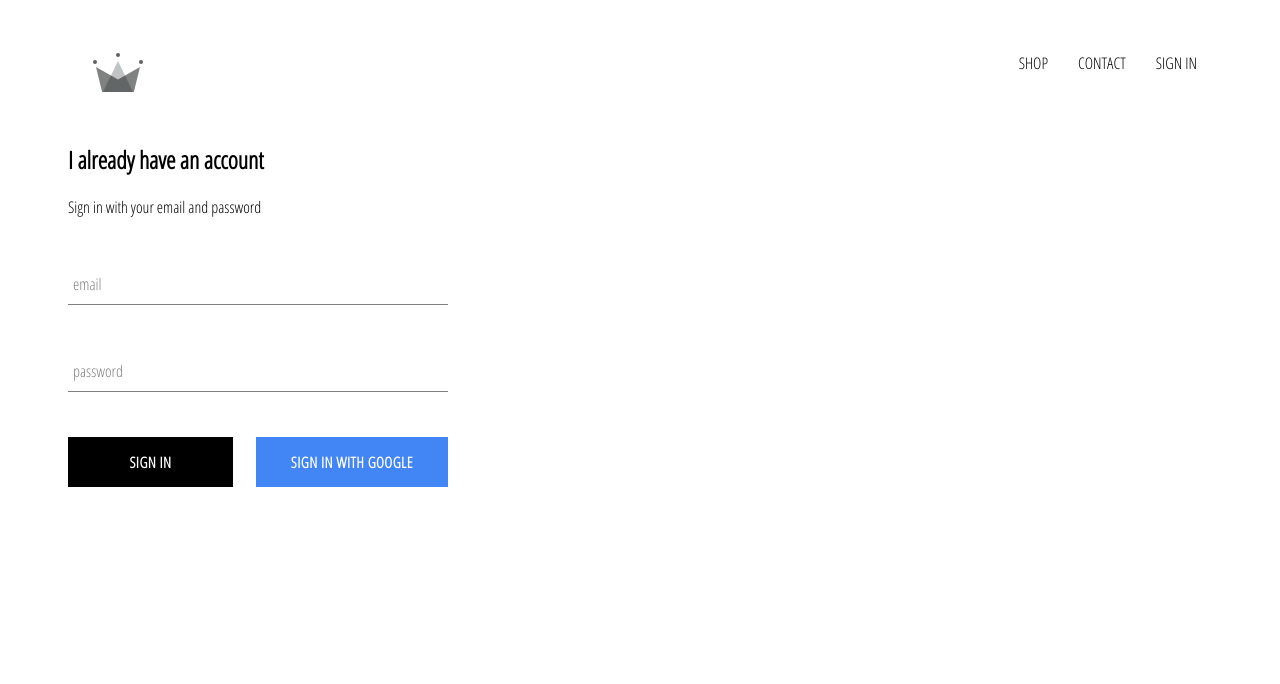
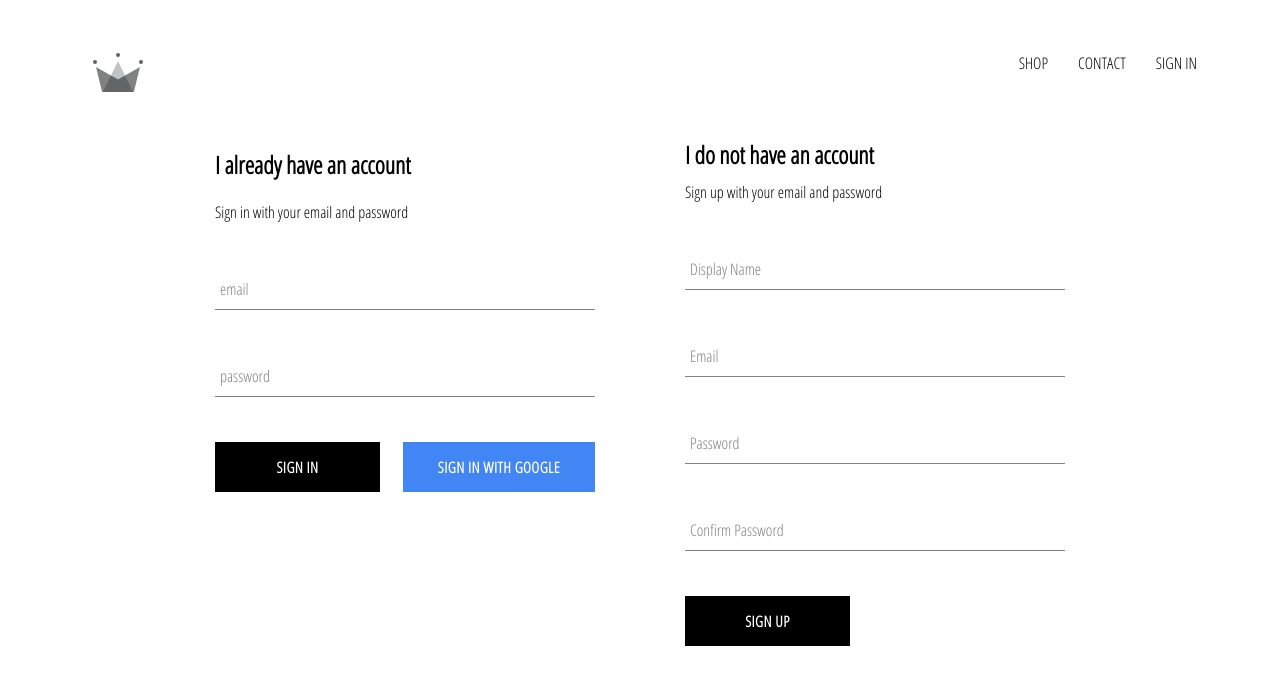
Before and after one commit to CoderGuy614/React-Clothing-Shop, a React (Create React App) app: page /signin in a window 1280 px wide. Shown: the top 684 px of the page. Built offline with nearby package versions, Linux system fonts and the light colour scheme; no server answers.

Commit message:
Finished User Sign In and Sign Up Forms

```diff
--- a/src/App.js
+++ b/src/App.js
@@ -16,9 +16,23 @@
   unsubscribeFromAuth = null;
 
   componentDidMount() {
-    this.unsubscribeFromAuth = auth.onAuthStateChanged(async (user) => {
-      // this.setState({ currentUser: user });
-      createUserProfileDocument(user);
+    this.unsubscribeFromAuth = auth.onAuthStateChanged(async (userAuth) => {
+      if (userAuth) {
+        const userRef = await createUserProfileDocument(userAuth);
+
+        userRef.onSnapshot((snapShot) => {
+          this.setState({
+            currentUser: {
+              id: snapShot.id,
+              ...snapShot.data(),
+            },
+          });
+
+          console.log(this.state);
+        });
+      }
+
+      this.setState({ currentUser: userAuth });
     });
   }
 
--- a/src/components/sign-in/SignIn.component.jsx
+++ b/src/components/sign-in/SignIn.component.jsx
@@ -5,7 +5,7 @@
 import FormInput from "../../components/form-input/form-input.component";
 import CustomButtom from "../../components/custom-button/custom-button.component";
 
-import { signInWithGoogle } from "../../firebase/firebase.utils";
+import { auth, signInWithGoogle } from "../../firebase/firebase.utils";
 
 class SignIn extends Component {
   constructor(props) {
@@ -16,8 +16,17 @@
     };
   }
 
-  handleSubmit = (event) => {
+  handleSubmit = async (event) => {
     event.preventDefault();
+    const { email, password } = this.state;
+
+    try {
+      await auth.signInWithEmailAndPassword(email, password);
+      this.setState({ email: "", password: "" });
+    } catch (error) {
+      console.log(error);
+    }
+
     this.setState({ email: "", password: "" });
   };
 
--- /dev/null
+++ b/src/components/sign-up/Sign-up.component.jsx
@@ -0,0 +1,98 @@
+import React, { Component } from "react";
+
+import FormInput from "../form-input/form-input.component";
+
+import CustomButton from "../custom-button/custom-button.component";
+
+import { auth, createUserProfileDocument } from "../../firebase/firebase.utils";
+
+import "./sign-up.styles.scss";
+
+class SignUp extends Component {
+  constructor() {
+    super();
+
+    this.state = {
+      displayName: "",
+      email: "",
+      password: "",
+      confirmPassword: "",
+    };
+  }
+
+  handleSubmit = async (event) => {
+    event.preventDefault();
+    const { displayName, email, password, confirmPassword } = this.state;
+    if (password !== confirmPassword) {
+      alert("Passwords don't match");
+      return;
+    }
+    try {
+      const { user } = await auth.createUserWithEmailAndPassword(
+        email,
+        password
+      );
+      await createUserProfileDocument(user, { displayName });
+      this.setState({
+        displayName: "",
+        email: "",
+        password: "",
+        confirmPassword: "",
+      });
+    } catch (error) {
+      console.error(error);
+    }
+  };
+
+  handleChange = (event) => {
+    const { name, value } = event.target;
+    this.setState({ [name]: value });
+  };
+
+  render() {
+    const { displayName, email, password, confirmPassword } = this.state;
+    return (
+      <div className="sign-up">
+        <h2 className="title">I do not have an account</h2>
+        <span>Sign up with your email and password</span>
+        <form className="sign-up-form" onSubmit={this.handleSubmit}>
+          <FormInput
+            type="text"
+            name="displayName"
+            value={displayName}
+            onChange={this.handleChange}
+            label="Display Name"
+            required
+          />
+          <FormInput
+            type="email"
+            name="email"
+            value={email}
+            onChange={this.handleChange}
+            label="Email"
+            required
+          />
+          <FormInput
+            type="password"
+            name="password"
+            value={password}
+            onChange={this.handleChange}
+            label="Password"
+            required
+          />
+          <FormInput
+            type="password"
+            name="confirmPassword"
+            value={confirmPassword}
+            onChange={this.handleChange}
+            label="Confirm Password"
+            required
+          />
+          <CustomButton type="submit">SIGN UP</CustomButton>
+        </form>
+      </div>
+    );
+  }
+}
+
+export default SignUp;
--- /dev/null
+++ b/src/components/sign-up/sign-up.styles.scss
@@ -0,0 +1,9 @@
+.sign-up {
+  display: flex;
+  flex-direction: column;
+  width: 380px;
+}
+
+.title {
+  margin: 10px 0;
+}
--- a/src/firebase/firebase.utils.js
+++ b/src/firebase/firebase.utils.js
@@ -36,8 +36,7 @@
       console.log("error creating user", error.message);
     }
   }
-
-  console.log(snapShot);
+  return userRef;
 };
 
 firebase.initializeApp(config);
--- a/src/pages/signin-signup/signin-signup.component.jsx
+++ b/src/pages/signin-signup/signin-signup.component.jsx
@@ -1,12 +1,14 @@
 import React from "react";
 
 import SignIn from "../../components/sign-in/SignIn.component";
+import SignUp from "../../components/sign-up/Sign-up.component";
 
 import "./signin-signup.styles.scss";
 
 const SignInAndSignUp = () => (
   <div className="sign-in-and-sign-up">
     <SignIn />
+    <SignUp />
   </div>
 );
 
--- a/src/pages/signin-signup/signin-signup.styles.scss
+++ b/src/pages/signin-signup/signin-signup.styles.scss
@@ -0,0 +1,6 @@
+.sign-in-and-sign-up {
+  width: 850px;
+  display: flex;
+  justify-content: space-between;
+  margin: 30px auto;
+}
```
